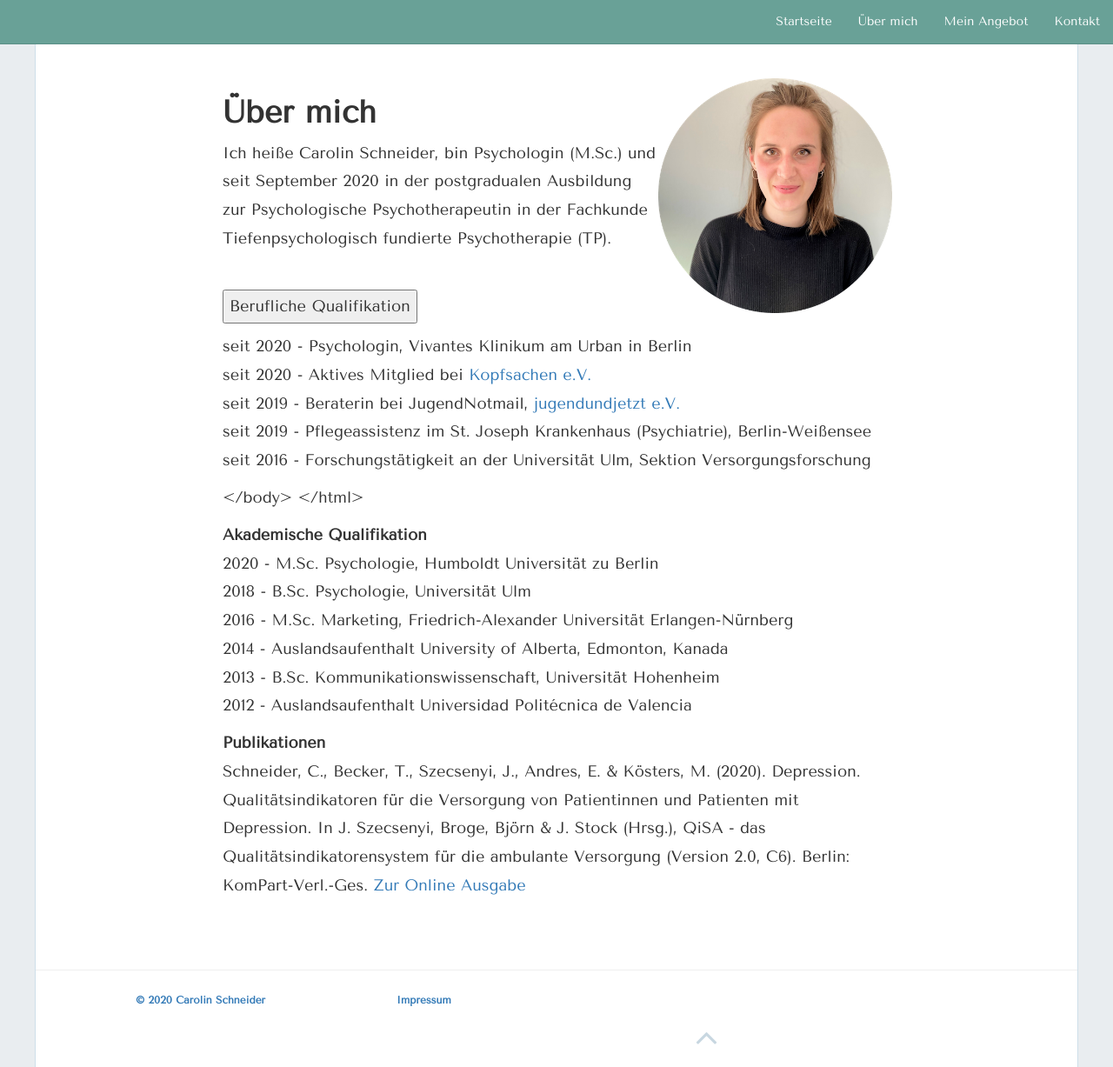
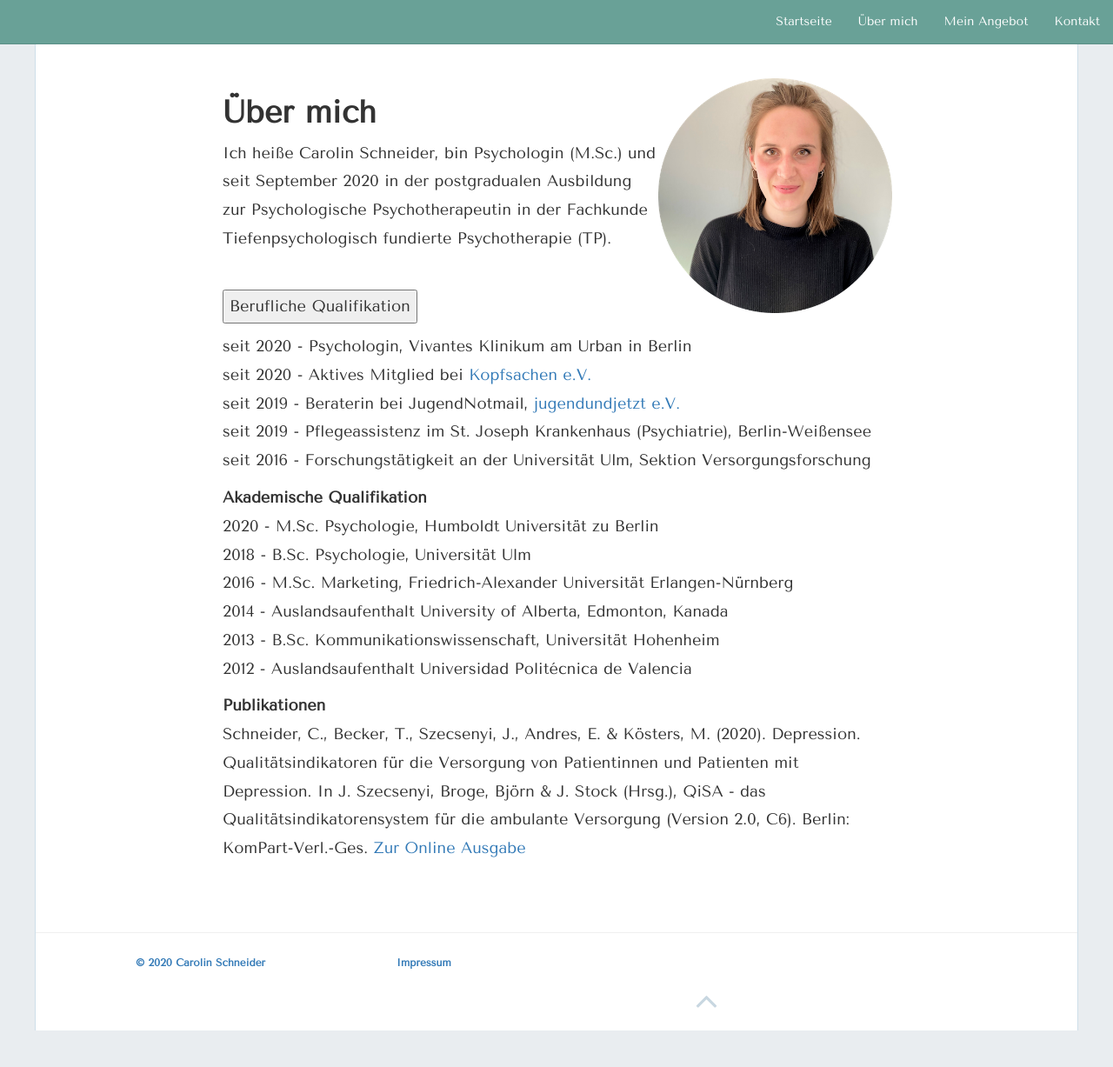
Before and after one commit to carolinschneider/carolinschneider.github.io, a Jekyll site: the page built from about.md, in a window 1280 px wide and 1227 px high. Shown: the whole window at 87% size. Built offline with Jekyll 4.4.1, drawn with Linux system fonts in a browser that asks for light colours; nearby versions of some CDN libraries.

Commit message:
Update about.md

```diff
--- a/about.md
+++ b/about.md
@@ -36,10 +36,6 @@ for (i = 0; i < coll.length; i++) {
 }
 </script>
 
-</body>
-</html>
-
-
 **Akademische Qualifikation** <br />
 2020 - M.Sc. Psychologie, Humboldt Universität zu Berlin <br />
 2018 - B.Sc. Psychologie, Universität Ulm <br />
```
